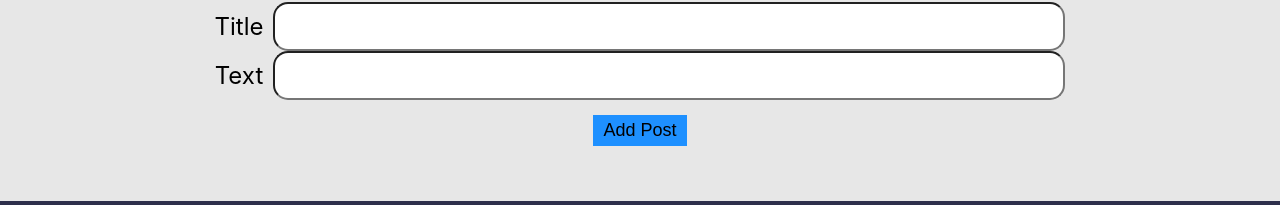
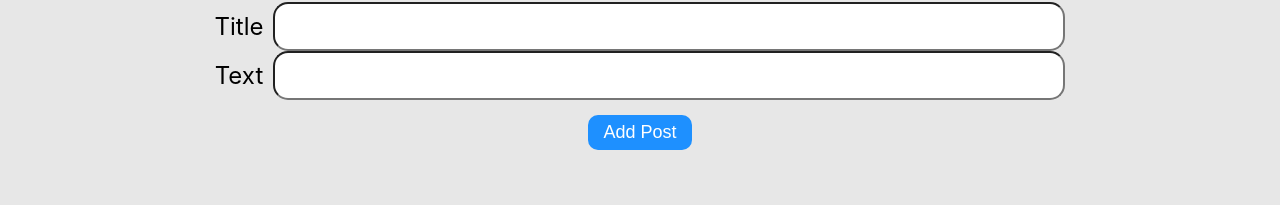
Before and after one commit to desolaser/react-graphql-blog, a React (Create React App) app in the folder client/: page /post in a window 1280 px wide. Shown: the part 269-474 px from the top of the page. Built offline with nearby package versions, Linux system fonts and the light colour scheme.

Commit message:
Change button font color to white

```diff
--- a/client/src/index.css
+++ b/client/src/index.css
@@ -59,8 +59,10 @@ code {
   margin: 15px;
   border: none;
   font-size: 18px;
-  padding: 5px 10px;
+  padding: 7px 15px;
   background-color: dodgerblue;
+  border-radius: 10px;
+  color: white;
 }
 
 .submit-button:hover {
```
